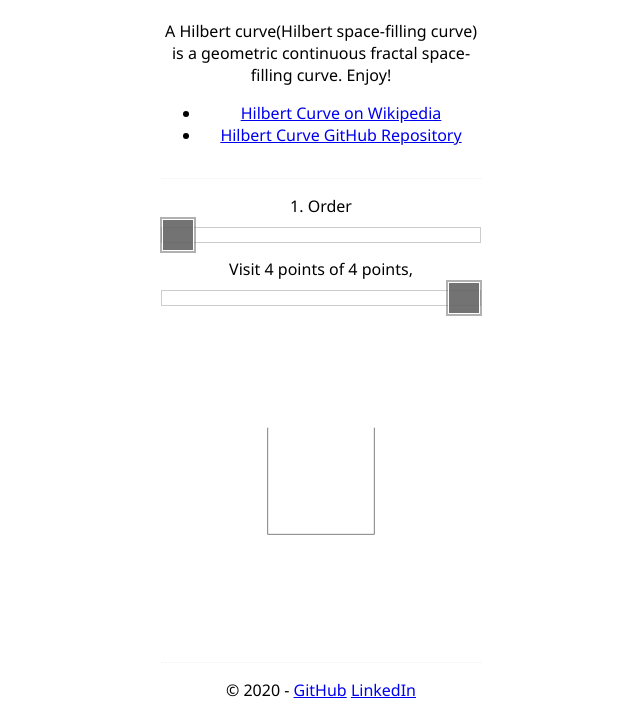
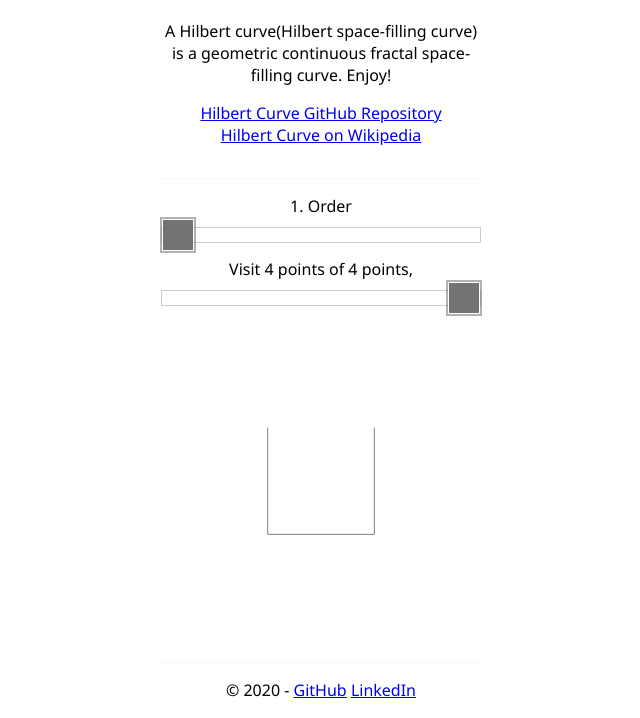
Before and after one commit to hallojoe/hilbert-curve, a website built with webpack: page index.html in a window 1280 px wide. Shown: the part 82-800 px from the top of the page, without its empty margins (319-959 px from the left). Built offline with nearby package versions, Linux system fonts and the light colour scheme.

Commit message:
Update index.html

```diff
--- a/index.html
+++ b/index.html
@@ -13,10 +13,10 @@
         <p>
             A Hilbert curve(Hilbert space-filling curve) is a geometric continuous fractal space-filling curve. Enjoy!
         </p>
-        <ul>
-          <li><a href="https://en.wikipedia.org/wiki/Hilbert_curve">Hilbert Curve on Wikipedia</a></li>
-          <li><a href="https://github.com/hallojoe/hilbert-curve">Hilbert Curve GitHub Repository</a></li>
-        </ul>
+        <p>
+          <a href="https://github.com/hallojoe/hilbert-curve">Hilbert Curve GitHub Repository</a><br>
+          <a href="https://en.wikipedia.org/wiki/Hilbert_curve">Hilbert Curve on Wikipedia</a>
+        </p>
       </header>
       <main>
         <div class="control">
```
